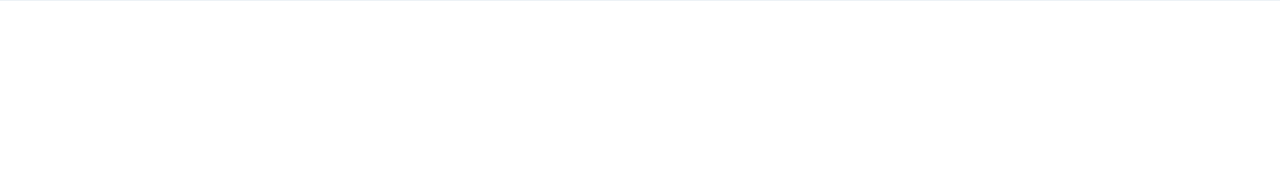
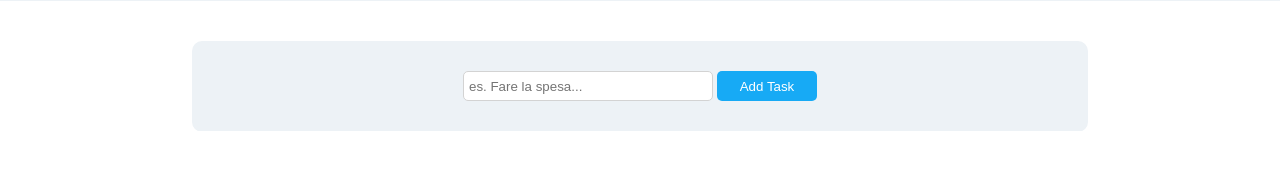
Before and after one commit to yleniapregnolato/html-css-toboolist, a plain HTML site: page index.html in a window 1280 px wide. Shown: the part 66-236 px from the top of the page. Drawn offline with Linux system fonts and the light colour scheme.

Commit message:
feat: input and button

```diff
--- a/css/style.css
+++ b/css/style.css
@@ -12,3 +12,39 @@
     margin-bottom: 40px;
 
 }
+/* main */
+/* container */
+.container{
+    background-color: #edf2f6;
+    width: 70%;
+    margin: 40px auto;
+    text-align: center;
+    border-radius: 10px;
+}
+/* input button */
+.input-button {
+    padding: 20px;
+    border-bottom: 1px solid white;
+}
+.search {
+    padding: 5px;
+    border: 1px solid black;
+    border-color: lightgrey;
+    margin: 0 auto;
+    width: 250px;
+    height: 30px;
+    border-radius: 5px;
+    margin-top: 10px;
+    margin-bottom: 10px;
+}
+.add-task {
+   border: 0;
+   background-color: #17aaf5;
+   width: 100px;
+   height: 30px;
+   color: white;
+   border-radius: 5px;
+}
+/* /input button */
+
+/* /main */
--- a/index.html
+++ b/index.html
@@ -18,6 +18,14 @@
     <!-- /header -->
     <!-- main -->
     <main>
+        <div class="container">
+            <!-- input button -->
+            <div class="input-button">
+                <input class="search" type="text" placeholder="es. Fare la spesa...">
+                <button class="add-task">Add Task</button>
+            </div>
+
+        </div>
     </main>
     <!-- /main -->
 </body>
```
